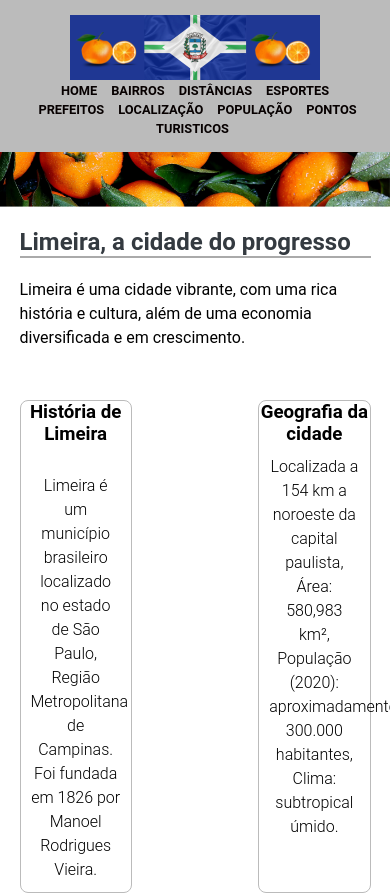
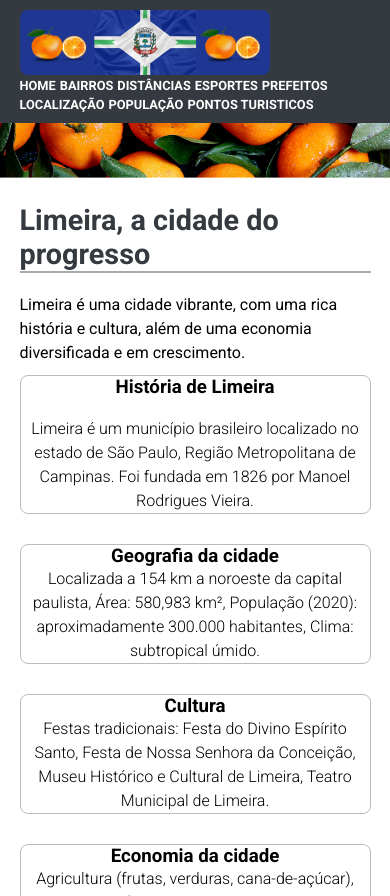
Before and after one commit to taligadovisionario/site_limeira, a plain HTML site: page index.html in a window 390 px wide. Shown: the top 896 px of the page. Drawn offline with nearby package versions, Linux system fonts and the light colour scheme.

Commit message:
Aula 04/12/2024-atualização

```diff
--- a/style2.css
+++ b/style2.css
@@ -1,13 +1,16 @@
-/* Estilos gerais */
+@import url('https://fonts.googleapis.com/css2?family=Roboto:ital,wght@0,100;0,300;0,400;0,500;0,700;0,900;1,100;1,300;1,400;1,500;1,700;1,900&display=swap');
+@import url("https://cdn.jsdelivr.net/npm/bootstrap-icons@1.11.3/font/bootstrap-icons.min.css");
+
+/* CSS Reset */
 * {
-    margin: 0;
-    padding: 0;
+    margin: 0px;
+    padding: 0px;
     box-sizing: border-box;
 }
 
 :root {
     --cinza_escuro: #343a40;
-    --branco: #070000;
+    --branco: #fff;
     --cinza_claro: #aaa;
     --cinza_bbb: #bbb;
     --cinza_ccc: #ccc;
@@ -15,38 +18,26 @@
 }
 
 body {
-    font-family: 'Roboto', sans-serif;
+    font-family: Roboto;
 }
 
-nav,
-article,
-main,
-footer {
+nav, article, main, footer {
     width: 90%;
+    max-width: 1024px;
     margin: 0 auto;
-    max-width: 1024px; /* Limita a largura máxima */
 }
 
-/* Cabeçalho */
 header {
-    background-color: var(--cinza_bbb);
-    color: white;
-    padding: 15px 0;
-    text-align: center;
-}
-
-.logo {
-    width: 80px;
-    height: auto;
-    margin: 10px;
-    object-fit: contain;
+    background-color: var(--cinza_escuro);
+    color: var(--branco);
+    padding: 10px 0;
 }
 
 nav {
     display: flex;
     justify-content: space-between;
     align-items: center;
-    flex-wrap: wrap; /* Permite quebra de linha em telas pequenas */
+    flex-wrap: wrap;
 }
 
 nav a {
@@ -55,138 +46,137 @@ nav a {
     text-transform: uppercase;
     font-size: 0.9rem;
     font-weight: bold;
-    margin: 0 10px; /* Espaçamento entre os links */
 }
 
 nav a:hover {
     text-decoration: underline;
 }
 
-/* Responsividade para imagens */
+nav img {
+    border-radius: 8px;
+}
+
 .imagem_destaque img {
     width: 100%;
-    height: auto;
-    display: block;
 }
 
-/* Estilo do texto */
 h1 {
-    font-size: 2rem;
-    margin: 20px 0;
+    font-size: 2.5rem;
+    margin: 50px 0;
     color: var(--cinza_escuro);
     border-bottom: 2px solid var(--cinza_claro);
 }
 
 h2 {
-    font-size: 1.5rem;
+    font-size: 1.8rem;
     color: var(--cinza_escuro);
-    margin: 30px 0 15px;
+    margin: 40px 0 15px;
 }
 
 p {
-    line-height: 1.5;
+    line-height: 150%;
     margin-bottom: 10px;
 }
 
-/* Lista */
 li {
-    line-height: 1.7;
+    line-height: 170%;
 }
 
-ul,
-ol {
+ul, ol {
     margin-bottom: 10px;
     margin-left: 18px;
 }
 
-/* Estilos para cards */
-.home,
-.home2 {
+.imagens {
     display: flex;
     justify-content: space-between;
     flex-wrap: wrap;
-    gap: 15px; /* Espaço entre os itens */
+
+    img {
+        width: 32%;
+    }
+}
+
+.home, {
+    display: flex;
+    justify-content: space-between;
+    flex-wrap: wrap;
     margin-top: 50px;
     margin-bottom: 80px;
 }
 
-.card,
-.botao {
-    width: 100%; /* Padrão para telas menores */
-    max-width: 32%; /* Limite máximo para telas grandes */
+.home .card, .home2 .botao {
+    width: 32%;
     border: 1px solid var(--cinza_bbb);
+    margin-bottom: 30px;
     text-align: center;
     border-radius: 8px;
-    margin-bottom: 30px;
-}
 
-.card img,
-.botao img {
+    img {
         width: 100%;
         border-radius: 8px 8px 0 0;
     }
 
-.card p,
-.botao p {
+    p {
         font-weight: 300;
-    margin: 10px;
+        margin: 0 10px;
     }
 
-.card a,
-.botao a {
+    a {
         color: var(--cinza_escuro);
         text-decoration: none;
     }
 
-.card a:hover,
-.botao a:hover {
+    a:hover {
         color: orange;
     }
+}
 
-/* Estilo para iframe */
 iframe {
     width: 100%;
-    height: 50vh;
-    border: none;
+    height: 65vh;
 }
 
-/* Media Queries para Responsividade */
+/* Responsividade */
 @media (max-width: 768px) {
+    h1 {
+        font-size: 2rem;
+        margin: 30px 0;
+    }
+
+    h2 {
+        font-size: 1.5rem;
+    }
+
+    .home .card, .home2 .botao {
+        width: 48%; /* Duas colunas */
+    }
+}
+
+@media (max-width: 480px) {
     nav {
-        flex-direction: column; /* Links em coluna */
-        text-align: center;
+        flex-direction: column;
+        align-items: flex-start;
+    }
+
+    nav a {
+        font-size: 0.8rem;
     }
 
     h1 {
         font-size: 1.8rem;
+        margin: 20px 0;
     }
 
     h2 {
         font-size: 1.3rem;
     }
 
-    .card,
-    .botao {
-        width: 48%; /* Ajuste para duas colunas em telas médias */
+    .home .card, .home2 .botao {
+        width: 100%; /* Uma coluna */
+    }
+
+    .imagens img {
+        width: 100%; /* Ajustar para 1 imagem por linha */
     }
 }
-
-@media (max-width: 480px) {
-    .card,
-    .botao {
-        width: 100%; /* Uma coluna em telas muito pequenas */
-    }
-
-    nav a {
-        font-size: 0.8rem; /* Reduz o tamanho dos links */
-        margin: 5px;
-    }
-
-    h1 {
-        font-size: 1.5rem;
-    }
-
-    h2 {
-        font-size: 1.2rem;
-    }
-}
```
Lines whose indentation alone changed are shown as unchanged.
